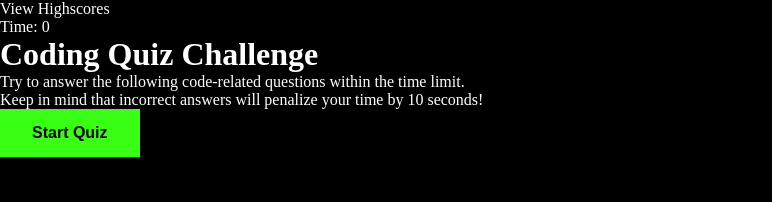
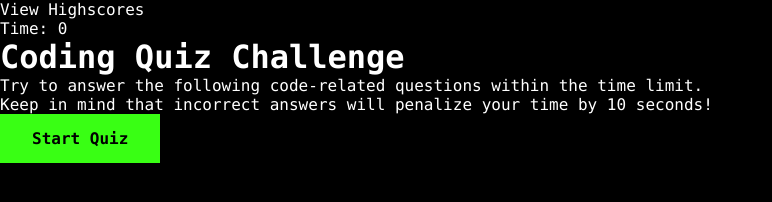
Before and after one commit to nicoletr/Code-Quiz-HW-04, a plain HTML site: page assets/index.html in a window 1280 px wide. Shown: the whole page, without its empty margins (0-772 px from the left). Drawn offline with Linux system fonts and the light colour scheme.

Commit message:
Added font-family to global styling to make all text appear in similar style to 'code'

```diff
--- a/assets/css/style.css
+++ b/assets/css/style.css
@@ -9,6 +9,7 @@
     box-sizing: border-box;
     padding: 0;
     margin: 0;
+    font-family: "Consolas", "Monaco", "Lucida Console", "Liberation Mono", "DejaVu Sans Mono", "Bitstream Vera Sans Mono", "Courier New", monospace;
 }
 
 /*Sets background colour of page */
```
